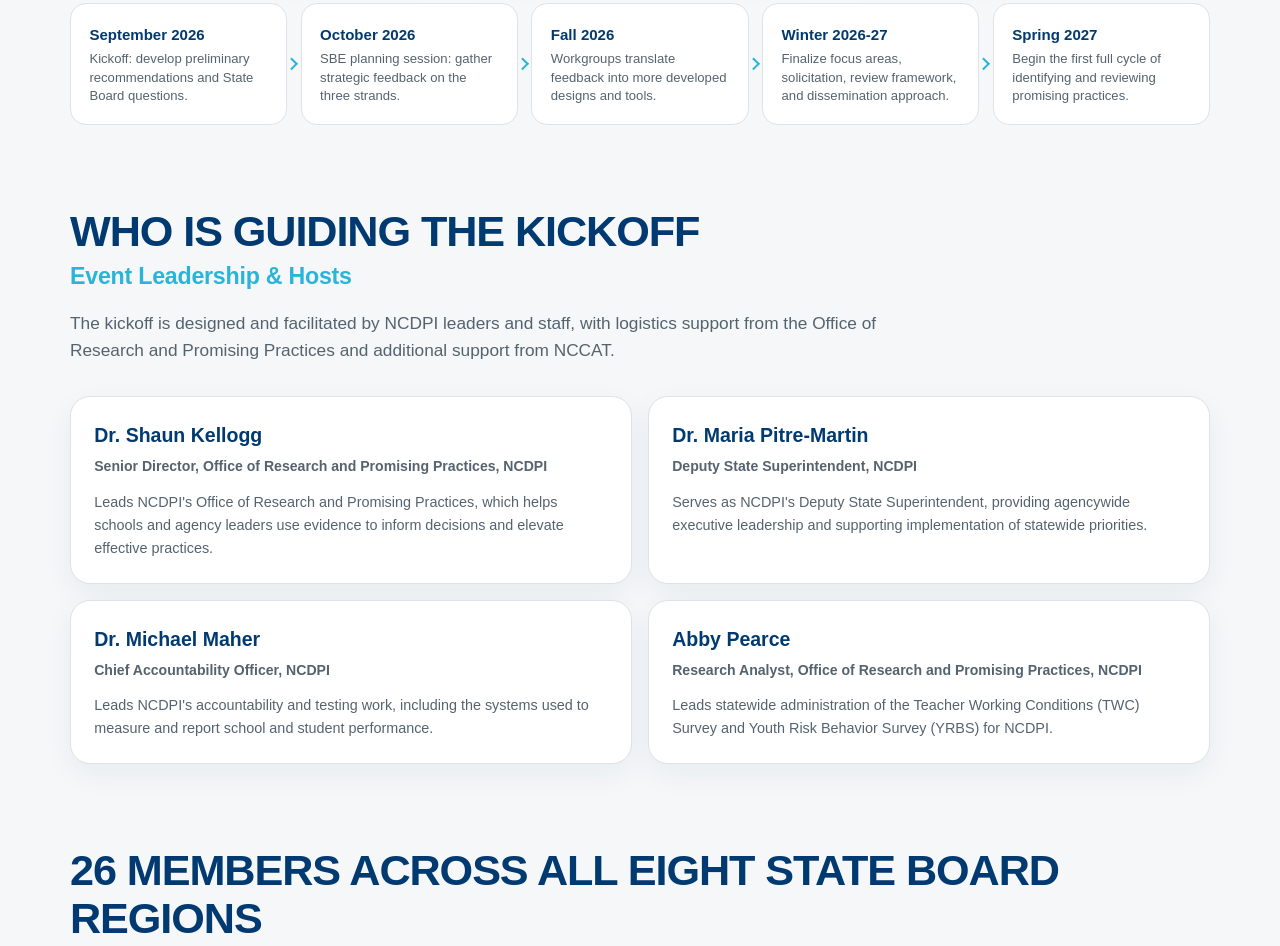
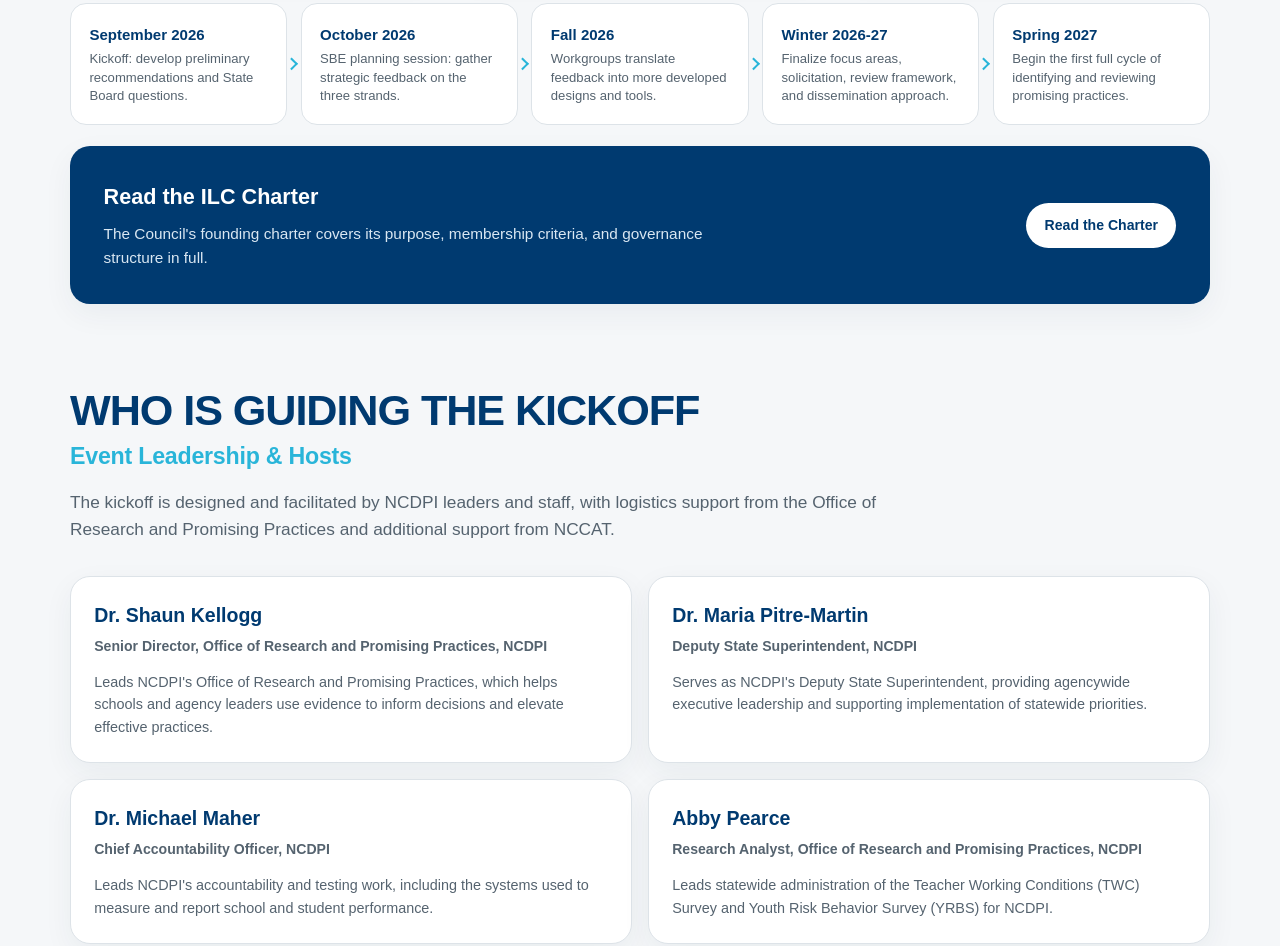
Before and after one commit to sbkellogg/innovation-leadership-council, a plain HTML site: page convenings/inaugural-convening/index.html in a window 1280 px wide. Shown: the part 1758-2704 px from the top of the page. Drawn offline with Linux system fonts and the light colour scheme.

Commit message:
Add ILC Charter highlight banner to About section

```diff
--- a/convenings/inaugural-convening/index.html
+++ b/convenings/inaugural-convening/index.html
@@ -395,6 +395,51 @@
       border: 1px solid var(--line);
       border-radius: var(--radius);
       box-shadow: 0 10px 30px rgba(18, 50, 75, .055)
+    }
+
+    .council-banner {
+      margin-top: 1.35rem;
+      padding: 2.1rem;
+      background: var(--dpi-blue);
+      border: none;
+      display: flex;
+      align-items: center;
+      justify-content: space-between;
+      gap: 1.6rem;
+      flex-wrap: wrap
+    }
+
+    .council-banner h3 {
+      margin: 0 0 .5rem;
+      color: white;
+      font-size: 1.35rem
+    }
+
+    .council-banner p {
+      margin: 0;
+      color: #d9e7f2;
+      max-width: 640px;
+      font-size: .96rem
+    }
+
+    .council-banner .btn {
+      flex-shrink: 0;
+      display: inline-block;
+      text-decoration: none;
+      background: white;
+      color: var(--dpi-blue);
+      font-weight: 800;
+      font-size: .88rem;
+      padding: .7rem 1.15rem;
+      border-radius: 999px;
+      white-space: nowrap
+    }
+
+    @media (max-width:600px) {
+      .council-banner {
+        flex-direction: column;
+        align-items: flex-start
+      }
     }
 
     .welcome-card {
@@ -1474,6 +1519,15 @@
         <div class="timeline-step"><strong>Spring 2027</strong><span>Begin the first full cycle of identifying and
             reviewing promising practices.</span></div>
       </div>
+      <div class="card council-banner">
+        <div>
+          <h3>Read the ILC Charter</h3>
+          <p>The Council's founding charter covers its purpose, membership criteria, and governance structure in
+            full.</p>
+        </div>
+        <a class="btn" href="../../documents/Innovation%20Leadership%20Council%20Charter.pdf" target="_blank"
+          rel="noopener">Read the Charter</a>
+      </div>
     </section>
     <section class="section" id="leadership">
       <p class="kicker">Who is guiding the kickoff</p>
```
